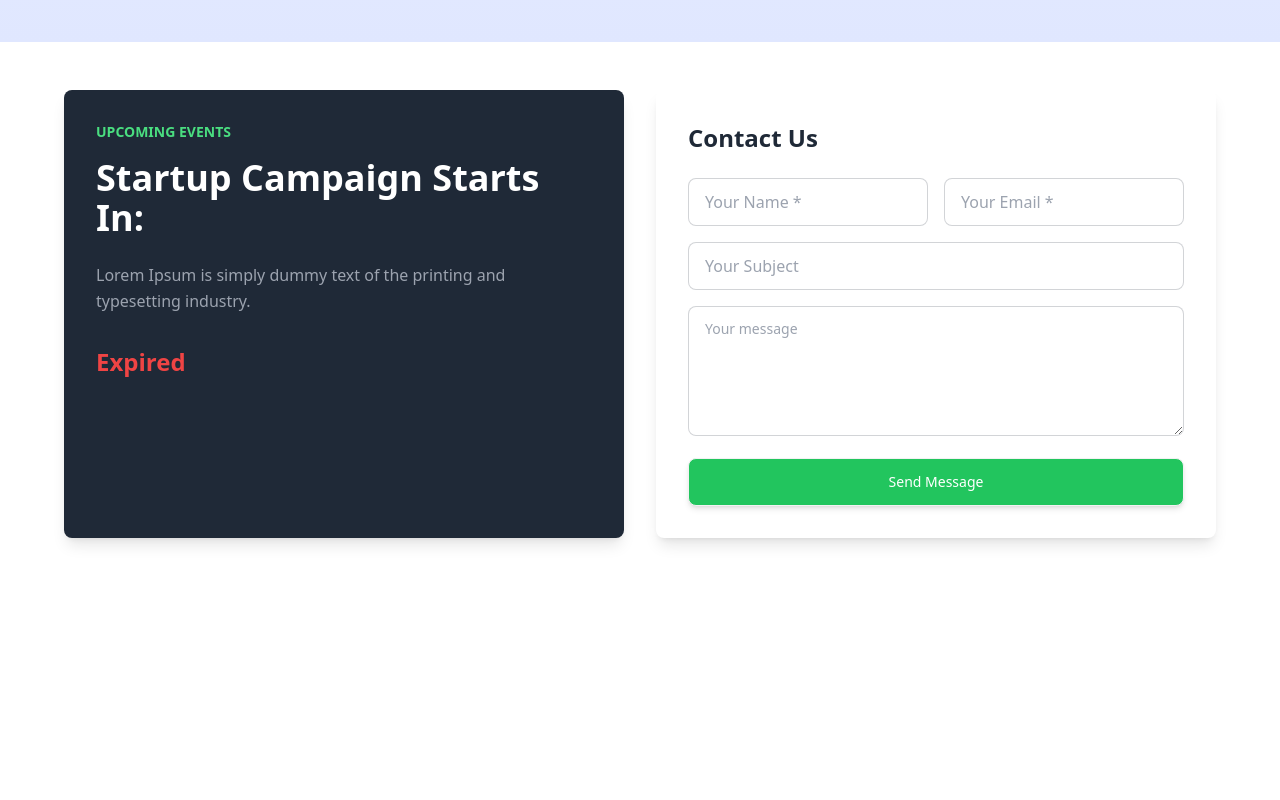
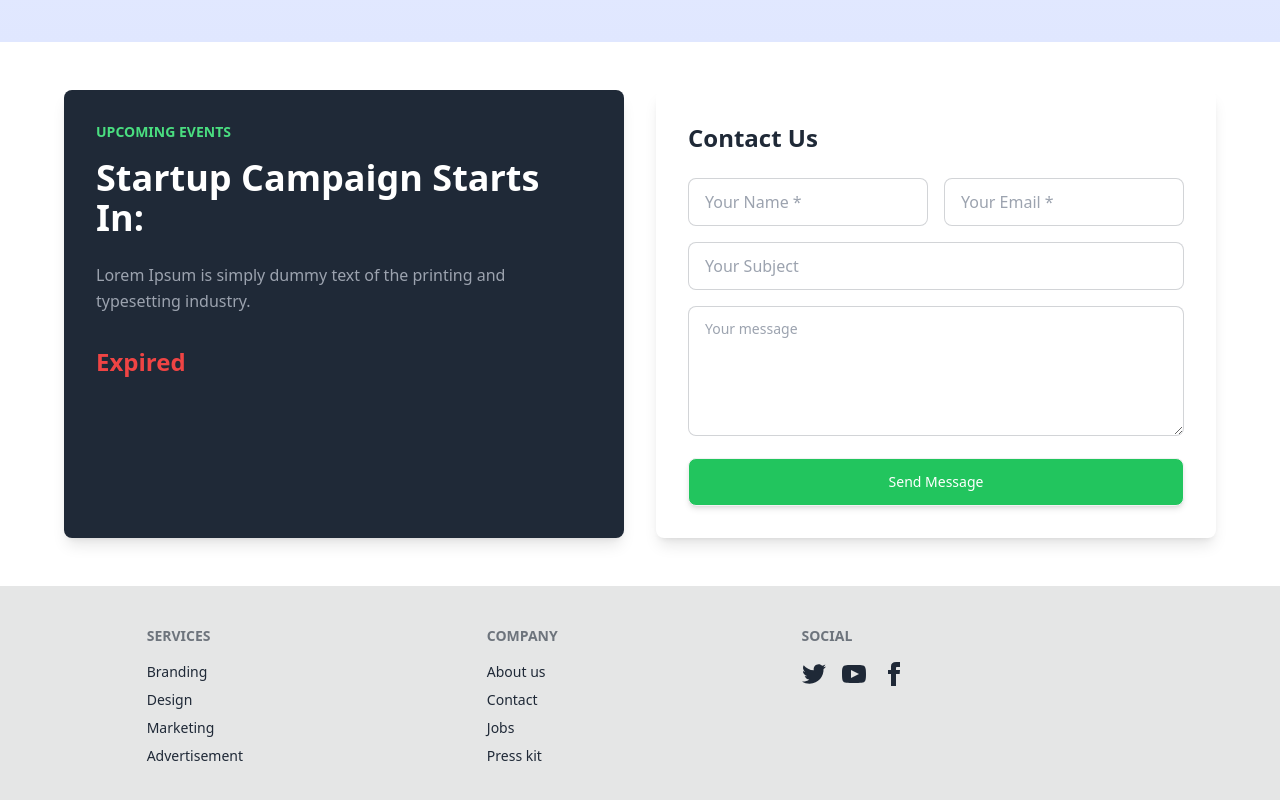
Before and after one commit to Saikat0098/Crowdfunding-Project, a React (Vite) app: page / in a window 1280 px wide. Shown: the part 1344-2144 px from the top of the page. Before the commit the page ends 1930 px from the top, so only its background shows below. Built offline with nearby package versions, Linux system fonts and the light colour scheme; no server answers.

Commit message:
all campaign data sort

```diff
--- a/src/Compnents/Footer.jsx
+++ b/src/Compnents/Footer.jsx
@@ -0,0 +1,64 @@
+import React from 'react';
+
+const Footer = () => {
+    return (
+        <footer className=" bg-base-300 ">
+        <div className='footer text-base-content p-10 w-10/12 mx-auto'>
+             <nav>
+          <h6 className="footer-title">Services</h6>
+          <a className="link link-hover">Branding</a>
+          <a className="link link-hover">Design</a>
+          <a className="link link-hover">Marketing</a>
+          <a className="link link-hover">Advertisement</a>
+        </nav>
+        <nav>
+          <h6 className="footer-title">Company</h6>
+          <a className="link link-hover">About us</a>
+          <a className="link link-hover">Contact</a>
+          <a className="link link-hover">Jobs</a>
+          <a className="link link-hover">Press kit</a>
+        </nav>
+        <nav>
+          <h6 className="footer-title">Social</h6>
+          <div className="grid grid-flow-col gap-4">
+            <a>
+              <svg
+                xmlns="http://www.w3.org/2000/svg"
+                width="24"
+                height="24"
+                viewBox="0 0 24 24"
+                className="fill-current">
+                <path
+                  d="M24 4.557c-.883.392-1.832.656-2.828.775 1.017-.609 1.798-1.574 2.165-2.724-.951.564-2.005.974-3.127 1.195-.897-.957-2.178-1.555-3.594-1.555-3.179 0-5.515 2.966-4.797 6.045-4.091-.205-7.719-2.165-10.148-5.144-1.29 2.213-.669 5.108 1.523 6.574-.806-.026-1.566-.247-2.229-.616-.054 2.281 1.581 4.415 3.949 4.89-.693.188-1.452.232-2.224.084.626 1.956 2.444 3.379 4.6 3.419-2.07 1.623-4.678 2.348-7.29 2.04 2.179 1.397 4.768 2.212 7.548 2.212 9.142 0 14.307-7.721 13.995-14.646.962-.695 1.797-1.562 2.457-2.549z"></path>
+              </svg>
+            </a>
+            <a>
+              <svg
+                xmlns="http://www.w3.org/2000/svg"
+                width="24"
+                height="24"
+                viewBox="0 0 24 24"
+                className="fill-current">
+                <path
+                  d="M19.615 3.184c-3.604-.246-11.631-.245-15.23 0-3.897.266-4.356 2.62-4.385 8.816.029 6.185.484 8.549 4.385 8.816 3.6.245 11.626.246 15.23 0 3.897-.266 4.356-2.62 4.385-8.816-.029-6.185-.484-8.549-4.385-8.816zm-10.615 12.816v-8l8 3.993-8 4.007z"></path>
+              </svg>
+            </a>
+            <a>
+              <svg
+                xmlns="http://www.w3.org/2000/svg"
+                width="24"
+                height="24"
+                viewBox="0 0 24 24"
+                className="fill-current">
+                <path
+                  d="M9 8h-3v4h3v12h5v-12h3.642l.358-4h-4v-1.667c0-.955.192-1.333 1.115-1.333h2.885v-5h-3.808c-3.596 0-5.192 1.583-5.192 4.615v3.385z"></path>
+              </svg>
+            </a>
+          </div>
+        </nav>
+        </div>
+      </footer>
+    );
+};
+
+export default Footer;
--- a/src/MainLayOut/MainLayout.jsx
+++ b/src/MainLayOut/MainLayout.jsx
@@ -13,7 +13,7 @@
 
         </div>
         <Outlet></Outlet>
-
+        <Footer></Footer>
        </div>
     );
 };
--- a/src/Pages/AddNewCampaign.jsx
+++ b/src/Pages/AddNewCampaign.jsx
@@ -1,6 +1,7 @@
 import { useContext } from "react";
 import { AuthContext } from "../Provider/AuthProvider";
 import { useNavigate } from "react-router-dom";
+import Swal from "sweetalert2";
 
 const AddNewCampaign = () => {
   const { user ,  setUser } = useContext(AuthContext);
@@ -28,10 +29,19 @@
     })
       .then((res) => res.json())
       .then((result) => {
+       if(result.insertedId){
+        Swal.fire({
+          title: 'success!',
+          text: 'Do you want to continue',
+          icon: 'success',
+          confirmButtonText: 'Cool'
+        })
+        navigate('/allCampaign')
+       }
 
         // const users = result.user ;
         //  setUser(users)
-         navigate('/')
+
 
         // console.log(userUID);
       });
--- a/src/Pages/AllCampaign.jsx
+++ b/src/Pages/AllCampaign.jsx
@@ -1,14 +1,33 @@
 import { Link, useLoaderData } from "react-router-dom";
 import CampaignCard from "../Compnents/CampaignCard";
+import { useState } from "react";
 
 const AllCampaign = () => {
   const allCampaignData = useLoaderData();
+  const [sortedCampaignData , setsortedCampaignData ] = useState(allCampaignData)
 
-  console.log(allCampaignData);
+  const priceSort = allCampaignData.map(price => price.minDonation)
+  console.log(priceSort);
+
+  const handleSort =()=>{
+    const sortedData = [...sortedCampaignData].sort((a, b) => b.minDonation - a.minDonation);
+
+    setsortedCampaignData(sortedData)
+
+  }
+
   return (
 
-      <div className="overflow-x-auto p-6 bg-blue-100 min-h-screen flex items-center justify-center">
-        <table className="table w-full max-w-4xl border-separate border-spacing-0">
+     <div>
+
+       <div className="overflow-x-auto p-6 bg-blue-100 min-h-screen flex items-center justify-center">
+       <div>
+
+       </div>
+        <table className="table w-full max-w-4xl border-separate border-spacing-0 relative">
+        <div className="absolute top-10 -left-32">
+
+      </div>
           <thead>
             <tr className="bg-blue-500 text-white">
             <th className="p-3 text-left">Number</th>
@@ -17,10 +36,12 @@
               <th className="p-3 text-left">Main Donation</th>
 
               <th className="p-3 text-left">More Details</th>
+              <th className="p-3 text-right"><button onClick={handleSort} className="btn btn-primary">Sorted</button></th>
             </tr>
           </thead>
           <tbody>
-            {allCampaignData.map((data, index) => (
+            {sortedCampaignData.map((data, index) => (
+
               <tr
                 key={index}
                 className={`${
@@ -32,8 +53,9 @@
                 <td className="p-3">{data.title}</td>
                 <td className="p-3">{data.deadline}</td>
                 <td className="p-3 text-center">{data.minDonation}</td>
+                <td className="p-3 text-center"></td>
 
-                <td className="p-2 md:p-3">
+                <td className="p-2 md:p-3 ">
                   <Link to={`/campaignDetails/${data._id}`}>
                     <button className="bg-[#3B9DF8] hover:bg-blue-700 text-white font-medium
 
@@ -47,6 +69,7 @@
           </tbody>
         </table>
       </div>
+     </div>
 
 
   );
```
